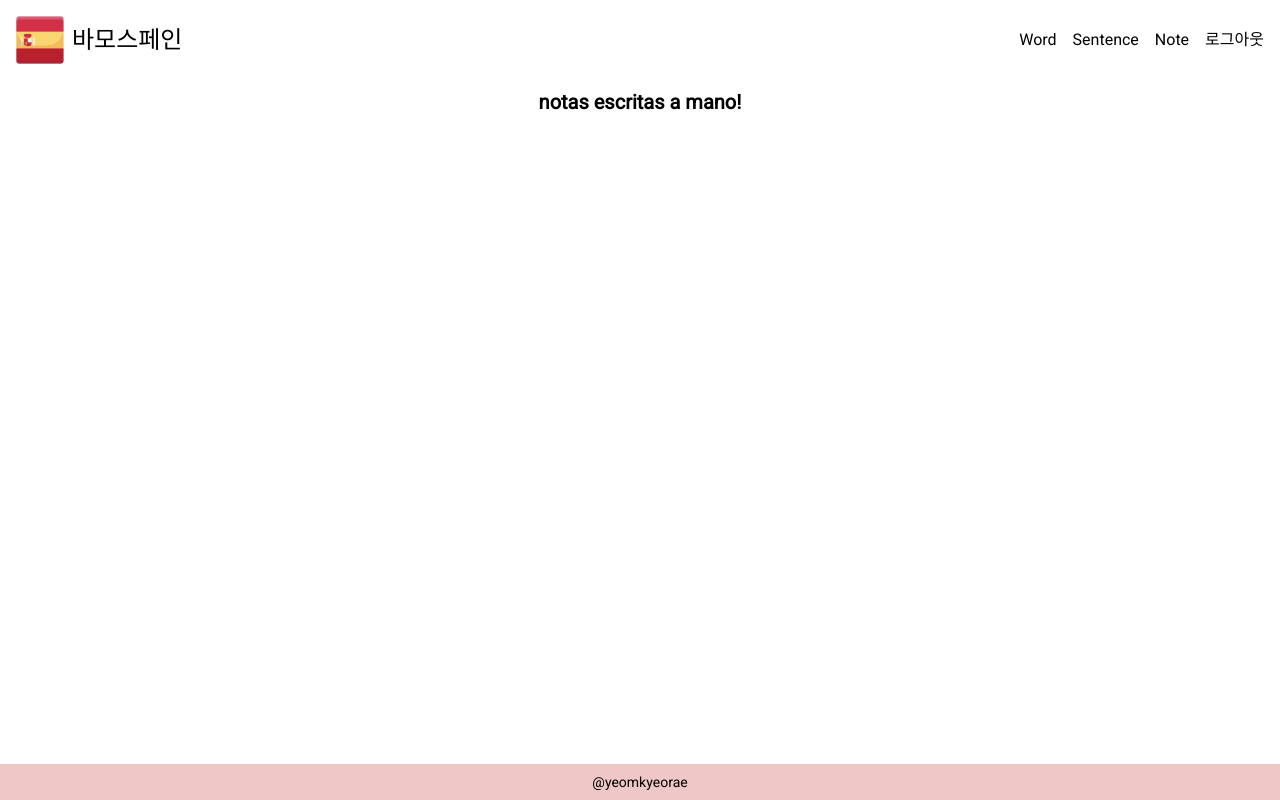
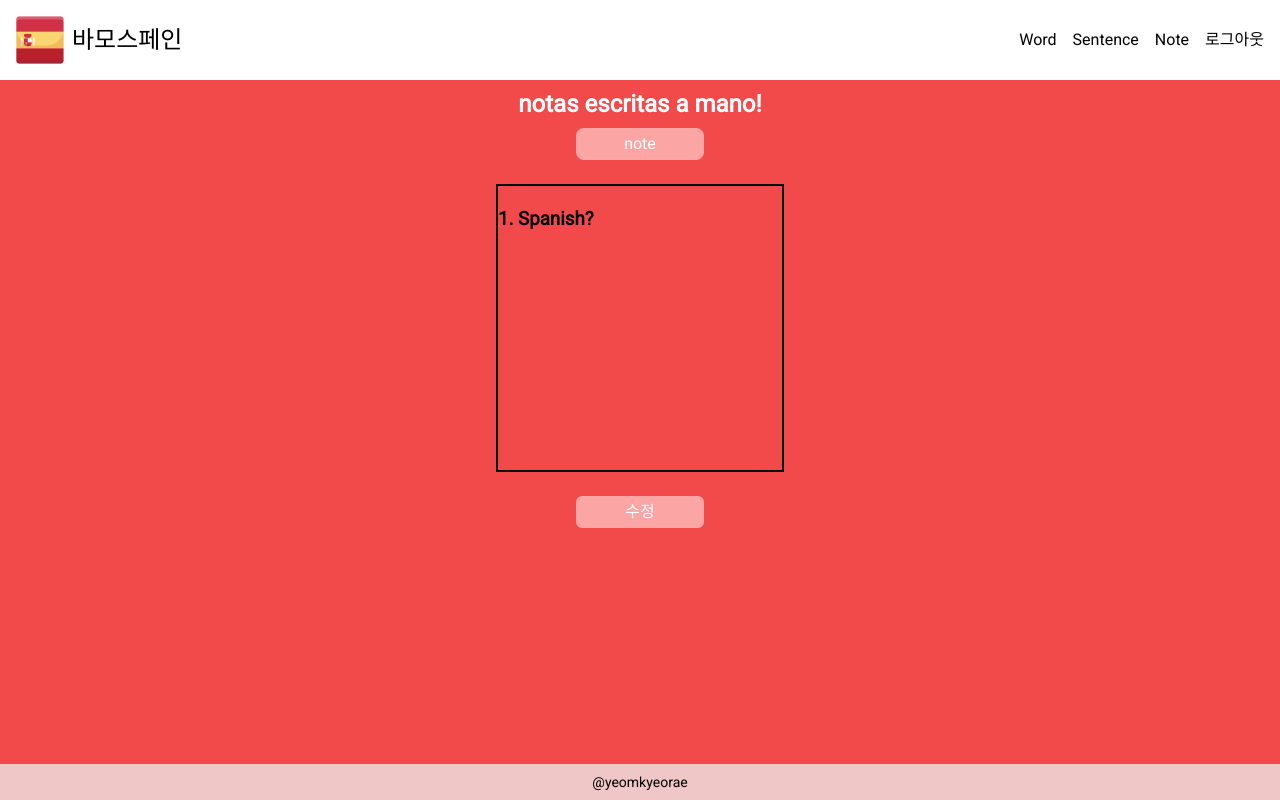
Before and after one commit to yeomkyeorae/next-spanish, a Next.js app: page /note in a window 1280 px wide. Built offline with nearby package versions, Linux system fonts and the light colour scheme; no server answers; sample sign-in values are in the browser's storage.

Commit message:
temp: add note components

```diff
--- a/app/note/page.tsx
+++ b/app/note/page.tsx
@@ -1,7 +1,23 @@
-export default function Sentence() {
+'use client';
+
+import { useState } from 'react';
+import MyNote from '@/components/note/my-note';
+import EnrollNote from '@/components/note/enroll-note';
+
+export default function Note() {
+  const [noteState, setNoteState] = useState<'note' | 'enroll'>('note');
+
+  const changeNoteState = () => {
+    setNoteState(noteState === 'note' ? 'enroll' : 'note');
+  };
+
   return (
-    <section className='flex flex-col items-center'>
-      <span className='text-xl font-bold my-2'>notas escritas a mano!</span>
+    <section className='bg-midFever h-full flex flex-col items-center'>
+      <span className='text-2xl font-bold my-2 text-white'>notas escritas a mano!</span>
+      <button className='w-32 h-8 bg-red-300 text-white rounded-lg mb-6' onClick={changeNoteState}>
+        {noteState}
+      </button>
+      {noteState === 'note' ? <MyNote /> : <EnrollNote />}
     </section>
   );
 }
--- /dev/null
+++ b/components/note/my-note.tsx
@@ -0,0 +1,16 @@
+import NoteMarkdown from './note-markdown';
+
+export default function MyNote() {
+  const note = `
+  # 1. Spanish?
+  `;
+
+  return (
+    <section className='flex flex-col items-center'>
+      <div className='flex gap-2'>
+        <NoteMarkdown markdown={note} />
+      </div>
+      <button className='w-32 h-8 bg-red-300 text-white rounded-md mt-6'>수정</button>
+    </section>
+  );
+}
--- a/components/note-markdown.tsx
+++ b/components/note/note-markdown.tsx
@@ -7,7 +7,7 @@ type Props = {
 
 export default function NoteMarkdown({ markdown }: Props) {
   return (
-    <Markdown className='markdown' remarkPlugins={[remarkGfm]}>
+    <Markdown className='markdown w-72 h-72 border-2 border-black' remarkPlugins={[remarkGfm]}>
       {markdown}
     </Markdown>
   );
```
